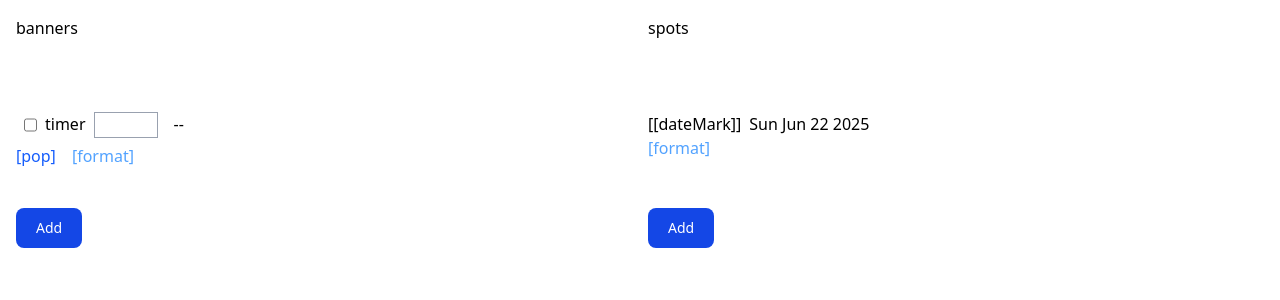
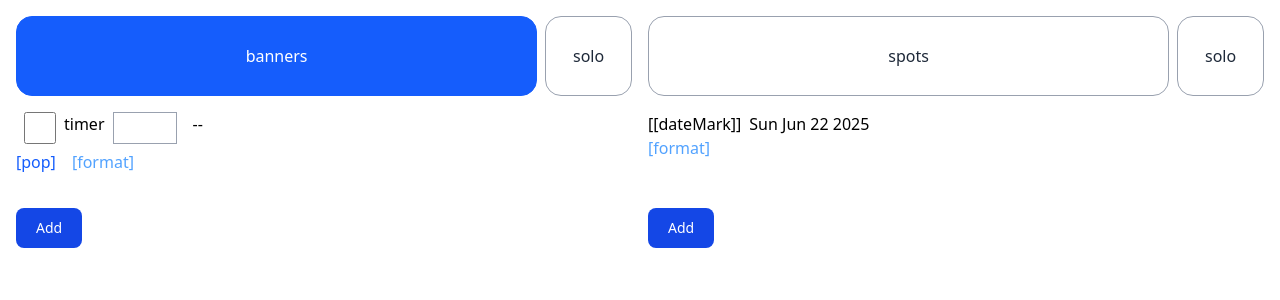
Before and after one commit to ggalcik/livetext, a React (Vite) app: page / in a window 1280 px wide. Shown: the top 300 px of the page. Built offline with nearby package versions, Linux system fonts and the light colour scheme.

Commit message:
working pretty well. need to add interval to give pause rotation

```diff
--- a/src/App.tsx
+++ b/src/App.tsx
@@ -11,9 +11,10 @@ import { useState } from "react";
 import SpotsOpts from "./features/Spots/SpotsOpts";
 import SpotsEdit from "./features/Spots/SpotsEdit";
 import type { PopupState } from "./context/LiveData/types";
+import clsx from "clsx";
 
 function App() {
-  const { state } = useLiveData();
+  const { state, dispatch } = useLiveData();
   const [visiblePopup, setVisiblePopup] = useState<PopupState["visiblePopup"]>(null);
   // const [visiblePopup, setVisiblePopup] = useState<null | Record<"banner"|"spot", "default" | number>>(null);
   return (
@@ -22,10 +23,53 @@ function App() {
         <Route
           path="/"
           element={
-            <div className="grid h-[100vh] grid-cols-2 grid-rows-[10vh_10vh_auto] gap-4 p-4">
-              <div className="">banners</div>
-              <div className="">spots</div>
+            <div className=" grid h-[100vh] grid-cols-2 grid-rows-[10vh_10vh_auto] gap-4 p-4">
+              <div className="grid  grid-cols-[6fr_1fr] gap-2">
+                <button
+                  className={clsx("px-3 py-1 rounded-2xl border cursor-pointer", {
+                    "bg-blue-600 text-white border-blue-600": state.displayBanners,
 
+                    "bg-white text-gray-800 border-gray-400 hover:bg-gray-100":
+                      !state.displayBanners,
+                  })}
+                  onClick={() => dispatch({ type: "banner/toggle" })}
+                >
+                  banners
+                </button>
+                <button
+                  className={clsx(
+                    "px-3 py-1 rounded-2xl border cursor-pointer",
+
+                    "bg-white text-gray-800 border-gray-400 hover:bg-gray-100"
+                  )}
+                  onClick={() => dispatch({ type: "banner/solo" })}
+                >
+                  solo
+                </button>
+              </div>
+
+              <div className="grid  grid-cols-[6fr_1fr] gap-2">
+                <button
+                  className={clsx("px-3 py-1 rounded-2xl border cursor-pointer", {
+                    "bg-blue-600 text-white border-blue-600": state.displaySpots,
+
+                    "bg-white text-gray-800 border-gray-400 hover:bg-gray-100": !state.displaySpots,
+                  })}
+                  onClick={() => dispatch({ type: "spot/toggle" })}
+                >
+                  spots
+                </button>
+                <button
+                  className={clsx(
+                    "px-3 py-1 rounded-2xl border cursor-pointer",
+
+                    "bg-white text-gray-800 border-gray-400 hover:bg-gray-100"
+                  )}
+                  onClick={() => dispatch({ type: "spot/solo" })}
+                >
+                  solo
+                </button>
+              </div>
               <div className="">
                 <LiveTextOpts popupState={{ visiblePopup, setVisiblePopup }} />
               </div>
--- a/src/LiveText.tsx
+++ b/src/LiveText.tsx
@@ -3,9 +3,9 @@ import { NO_ACTIVE_BANNER } from "./context/LiveData/types";
 import type { LiveDataState } from "./context/LiveData/types";
 import BannerDisplay from "./BannerDisplay";
 import { initialLiveDataState } from "./context/LiveData/LiveDataReducer";
+import SpotDisplay from "./features/Spots/SpotDisplay";
 
 export default function LiveText({ state }: { state: LiveDataState }) {
-
   if (state.activeBanner === null) return "[no banner]";
 
   const activeBanner = state.banners[state.activeBanner];
@@ -16,20 +16,35 @@ export default function LiveText({ state }: { state: LiveDataState }) {
 
   return (
     <div
-      className={clsx("min-h-full overflow-hidden", {
+      className={clsx("h-[99vh] overflow-hidden relative", {
         "bg-(--chromakey-color)": state.backgroundOn,
       })}
     >
       {!state.banners.length && "[no banners]"}
-      {state.activeBanner !== NO_ACTIVE_BANNER && !activeBanner && "[something wrong]"}
-      {state.activeBanner !== NO_ACTIVE_BANNER && activeBanner && (
+      {state.activeBanner !== NO_ACTIVE_BANNER &&
+        !activeBanner &&
+        state.displayBanners &&
+        "[something wrong]"}
+      {state.activeBanner !== NO_ACTIVE_BANNER && activeBanner && state.displayBanners && (
         <BannerDisplay
-        key={state.activeBanner}
+          key={state.activeBanner}
           banner={activeBanner}
           defaultCSS={defaultCSS}
           initialCSS={initialLiveDataState.bannerCSS}
+        />
+      )}
 
-        />
+      {!state.spots.length && state.displaySpots && "[no spots]"}
+      {state.activeSpot !== null && state.spots[state.activeSpot] && state.displaySpots && (
+        <div className="absolute top-0 w-full h-full ">
+
+        <SpotDisplay
+          key={`spot-${state.activeSpot}`}
+          spot={state.spots[state.activeSpot]}
+          defaultCSS={state.spotCSS ?? initialLiveDataState.spotCSS}
+          initialCSS={initialLiveDataState.spotCSS}
+          />
+          </div>
       )}
     </div>
   );
--- a/src/LiveTextOpts.tsx
+++ b/src/LiveTextOpts.tsx
@@ -31,6 +31,7 @@ export default function LiveText({ popupState }: { popupState: PopupState }) {
     <div>
       <div className={clsx("gap-2 inline-flex px-2", { "bg-amber-100": state.timer.on })}>
         <input
+        className="h-8 w-8"
           type="checkbox"
           checked={state.timer.on}
           onChange={() => dispatch({ type: "timer/toggle" })}
@@ -41,7 +42,7 @@ export default function LiveText({ popupState }: { popupState: PopupState }) {
         </label>
         <input
           type="number"
-          className="border border-gray-400 w-16"
+          className="border border-gray-400 w-16 px-2"
           value={state.timer.interval ?? ""}
           onChange={(e) =>
             dispatch({
--- a/src/LiveTextPopup.tsx
+++ b/src/LiveTextPopup.tsx
@@ -31,9 +31,9 @@ document.title = "Live text popup";
 
   return (
     <div className="bg-(--chromakey-color) h-full">
-      <div className="p-2">
+
         <LiveText state={state} />
-      </div>
+
     </div>
   );
 }
--- a/src/SpotDisplay.tsx
+++ /dev/null
@@ -1,70 +0,0 @@
-import React, { useEffect, useState } from "react";
-import clsx from "clsx";
-import type { BannerCSS, LiveDataState } from "./context/LiveData/types";
-
-interface BannerSlideProps {
-  banner: LiveDataState["banners"][number];
-  defaultCSS: LiveDataState["bannerCSS"];
-  initialCSS: LiveDataState["bannerCSS"];
-}
-
-export default function BannerDisplay({ banner, defaultCSS, initialCSS }: BannerSlideProps) {
-  const [slideIn, setSlideIn] = useState(false);
-  // console.log("defaultCSS %o, banner.bannerCSS %o", defaultCSS, banner.bannerCSS);
-  const logSetSlideIn = (which: boolean) => {
-    console.log("setSlideIn: ", which);
-    setSlideIn(which);
-  };
-
-  useEffect(() => {
-    requestAnimationFrame(() => {
-      logSetSlideIn(true);
-    });
-  }, [banner]);
-
-
-  function getVal<K extends keyof BannerCSS>(field: K): BannerCSS[K] {
-  const val = banner.bannerCSS[field] || defaultCSS[field] || initialCSS[field];
-
-  if (val === undefined) {
-    if (field === "textAlign") return "left" as BannerCSS[K];
-    if (field === "onBox") return false as BannerCSS[K];
-    return "" as BannerCSS[K];
-  }
-  return val;
-}
-
-  function liveTextDisplay(text: string) {
-    if (!text.trim()) return "[no text]";
-    return text.replace(/(?:\r\n|\r|\n)/g, "<br>");
-  }
-
-  return (
-    <div
-      style={{
-        padding: getVal("padding"),
-        textAlign: getVal("textAlign") as React.CSSProperties["textAlign"],
-        backgroundColor: getVal("onBox") ? getVal("backgroundColor") : "transparent" ,
-      }}
-      className={clsx(
-        "transition-transform  duration-300 ease-in-out ",
-        // slideIn ? " scale-100" : "scale-50"
-        slideIn ? " translate-x-[0%]" : "translate-x-[120%]"
-      )}
-    >
-      {/* <mark className="text-stroke-black text-stroke-1" */}
-      <mark
-        className=""
-        style={{
-          textShadow: getVal("textShadow"),
-          color: getVal("color"),
-          font: getVal("font"),
-          backgroundColor: getVal("backgroundColor"),
-          boxDecorationBreak: "clone",
-          padding: "5px 10px",
-        }}
-        dangerouslySetInnerHTML={{ __html: liveTextDisplay(banner.text) }}
-      />
-    </div>
-  );
-}
--- a/src/context/LiveData/LiveDataReducer.ts
+++ b/src/context/LiveData/LiveDataReducer.ts
@@ -108,7 +108,17 @@ export function liveDataReducer(state: LiveDataState, action: LiveDataAction): L
         ...state,
         activeBanner: (state.activeBanner + 1) % state.banners.length,
       };
-
+    case "banner/toggle":
+      return {
+        ...state,
+        displayBanners: !state.displayBanners,
+      };
+    case "banner/solo":
+      return {
+        ...state,
+        displaySpots: false,
+        displayBanners: true,
+      };
     case "spot/add": {
       const activeSpot = state.activeSpot ?? 0;
       return {
@@ -142,7 +152,17 @@ export function liveDataReducer(state: LiveDataState, action: LiveDataAction): L
         ...state,
         activeSpot: action.payload.idx,
       };
-
+    case "spot/toggle":
+      return {
+        ...state,
+        displaySpots: !state.displaySpots,
+      };
+    case "spot/solo":
+      return {
+        ...state,
+        displaySpots: true,
+        displayBanners: false,
+      };
     case "timer/toggle":
       if (!state.timer.on && !state.timer.interval) return state;
       return {
--- a/src/context/LiveData/types.ts
+++ b/src/context/LiveData/types.ts
@@ -65,10 +65,12 @@ export type LiveDataAction =
   | { type: "banner/delete"; payload: { idx: number } }
   | { type: "banner/setActive"; payload: { idx: number } }
   | { type: "banner/setNextActive" }
+  | { type: "banner/toggle" }
   | { type: "spot/add" }
   | { type: "spot/change"; payload: { idx: number; text: string } }
   | { type: "spot/delete"; payload: { idx: number } }
   | { type: "spot/setActive"; payload: { idx: number } }
+  | { type: "spot/toggle" }
   | { type: "timer/toggle" }
   | { type: "timer/setInterval"; payload: { interval: number | null } }
   | { type: "timer/setCountdown" }
--- /dev/null
+++ b/src/features/Spots/SpotDisplay.tsx
@@ -0,0 +1,61 @@
+import React, { useEffect, useState } from "react";
+import clsx from "clsx";
+import type { SpotCSS, LiveDataState } from "../../context/LiveData/types";
+
+interface SpotSlideProps {
+  spot: LiveDataState["spots"][number];
+  defaultCSS: LiveDataState["spotCSS"];
+  initialCSS: SpotCSS;
+}
+
+export default function SpotDisplay({ spot, defaultCSS, initialCSS }: SpotSlideProps) {
+  const [slideIn, setSlideIn] = useState(false);
+
+  useEffect(() => {
+    requestAnimationFrame(() => setSlideIn(true));
+  }, [spot]);
+
+  function getVal<K extends keyof SpotCSS>(field: K): SpotCSS[K] {
+    const val = spot.spotCSS?.[field] ?? defaultCSS?.[field] ?? initialCSS?.[field];
+
+    if (val === undefined) {
+      if (field === "textAlign") return "left" as SpotCSS[K];
+      if (field === "onBox") return false as SpotCSS[K];
+      return "" as SpotCSS[K];
+    }
+
+    return val;
+  }
+
+  function liveTextDisplay(text: string) {
+    if (!text.trim()) return "[no text]";
+    return text.replace(/(?:\r\n|\r|\n)/g, "<br>");
+  }
+
+  return (
+    <div
+      style={{
+        padding: getVal("padding"),
+        textAlign: getVal("textAlign") as React.CSSProperties["textAlign"],
+        backgroundColor: getVal("onBox") ? getVal("backgroundColor") : "transparent",
+      }}
+      className={clsx(
+        "  transition-transform duration-500 ease-in-out",
+        slideIn ? "scale-100" : "scale-30"
+      )}
+    >
+      <mark
+        className=""
+        style={{
+          textShadow: getVal("textShadow"),
+          color: getVal("color"),
+          font: getVal("font"),
+          backgroundColor: getVal("backgroundColor"),
+          boxDecorationBreak: "clone",
+          padding: "5px 10px",
+        }}
+        dangerouslySetInnerHTML={{ __html: liveTextDisplay(spot.text) }}
+      />
+    </div>
+  );
+}
--- a/src/features/Spots/SpotsOpts.tsx
+++ b/src/features/Spots/SpotsOpts.tsx
@@ -8,6 +8,8 @@ import { initialLiveDataState } from "../../context/LiveData/LiveDataReducer";
 export default function SpotsOpts({ popupState }: { popupState: PopupState }) {
   const { state, dispatch } = useLiveData();
   const { visiblePopup, setVisiblePopup } = popupState;
+
+
 
   return (
     <div>
```
